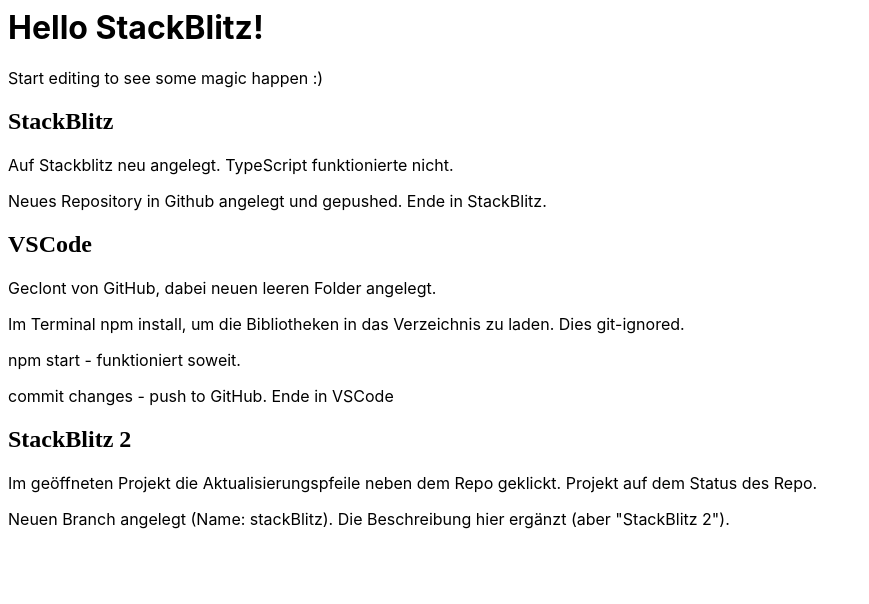
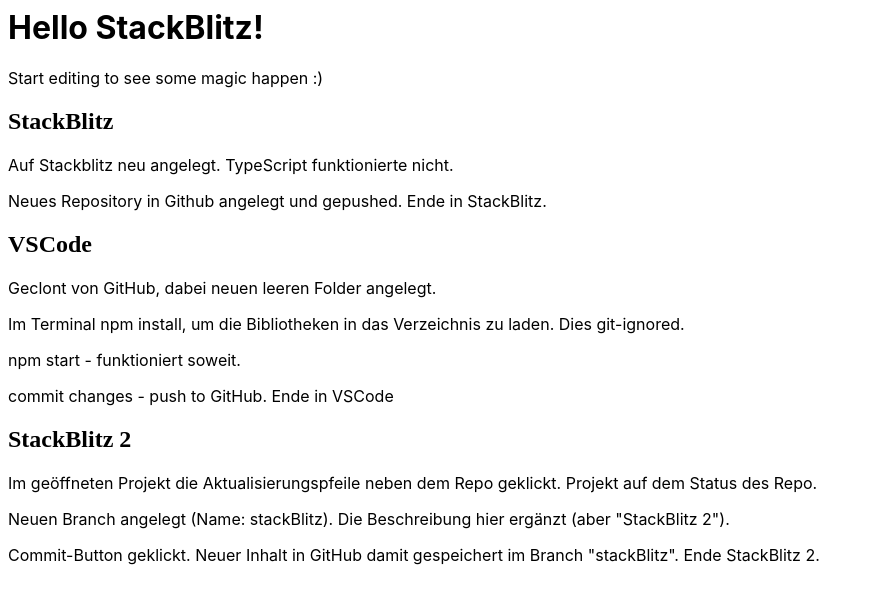
Before and after one commit to jothadete/react-js-test02, a React (Create React App) app: page / in a window 1280 px wide. Shown: the top 604 px of the page, without its empty margins (0-869 px from the left). Built offline with nearby package versions, Linux system fonts and the light colour scheme.

Commit message:
1 file modified

```diff
--- a/src/App.js
+++ b/src/App.js
@@ -17,6 +17,7 @@
       <h2>StackBlitz 2</h2>
       <p>Im geöffneten Projekt die Aktualisierungspfeile neben dem Repo geklickt. Projekt auf dem Status des Repo.</p>
       <p>Neuen Branch angelegt (Name: stackBlitz). Die Beschreibung hier ergänzt (aber "StackBlitz 2").</p>
+      <p>Commit-Button geklickt. Neuer Inhalt in GitHub damit gespeichert im Branch "stackBlitz". Ende StackBlitz 2.</p>
     </div>
   );
 }
```
